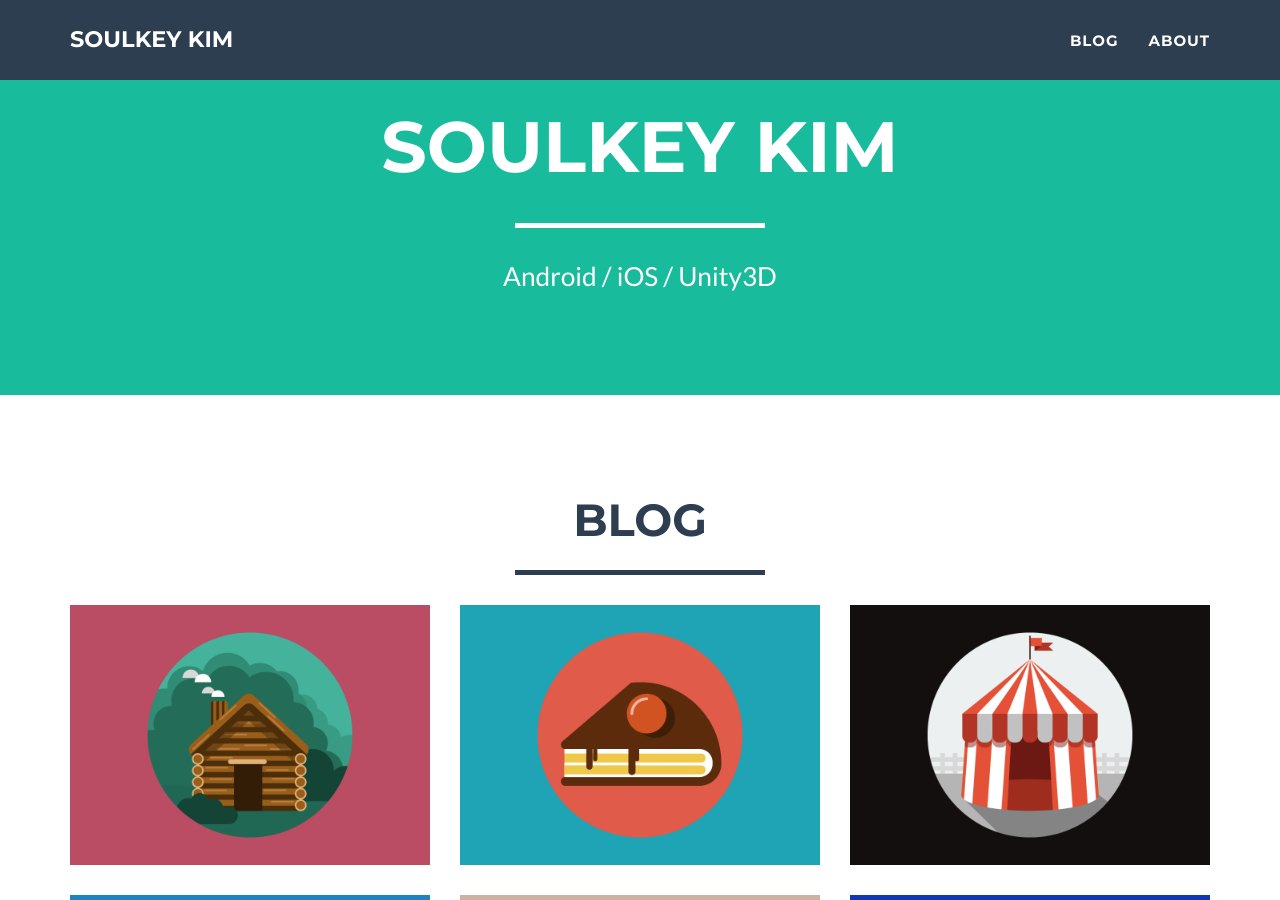
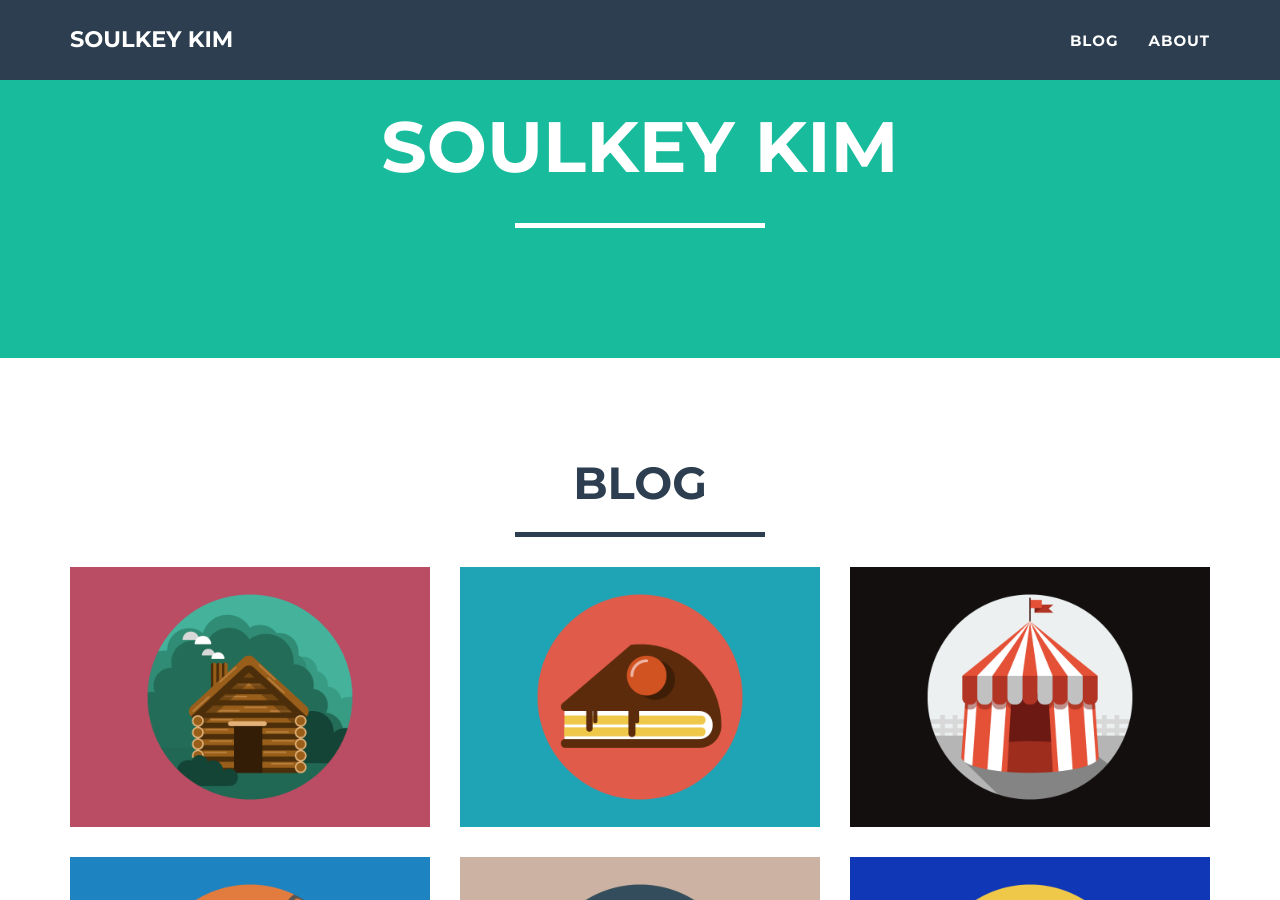
Before and after one commit to soulkeykim/soulkeykim.github.io, a Jekyll site: the page built from index.html, in a window 1280 px wide and 900 px high, scrolled down 364 px. Built offline with Jekyll 4.4.1, drawn with Linux system fonts in a browser that asks for light colours; some of the changed lines change nothing that is shown.

Commit message:
Update _config.yml

```diff
--- a/_config.yml
+++ b/_config.yml
@@ -1,9 +1,9 @@
+include: [".well-known"]
+
 # Site settings
 title: Soulkey Kim
 email: soulkey@gmal.com
 url: https://soulkeykim.github.io
-description: "Write an awesome description for your new site here. You can edit this line in _config.yml. It will appear in your document head meta (for Google search results) and in your feed.xml site description."
-skills: "Android / iOS / Unity3D"
 meta_author: Soulkey Kim
 
 # Google webmaster tools
```
